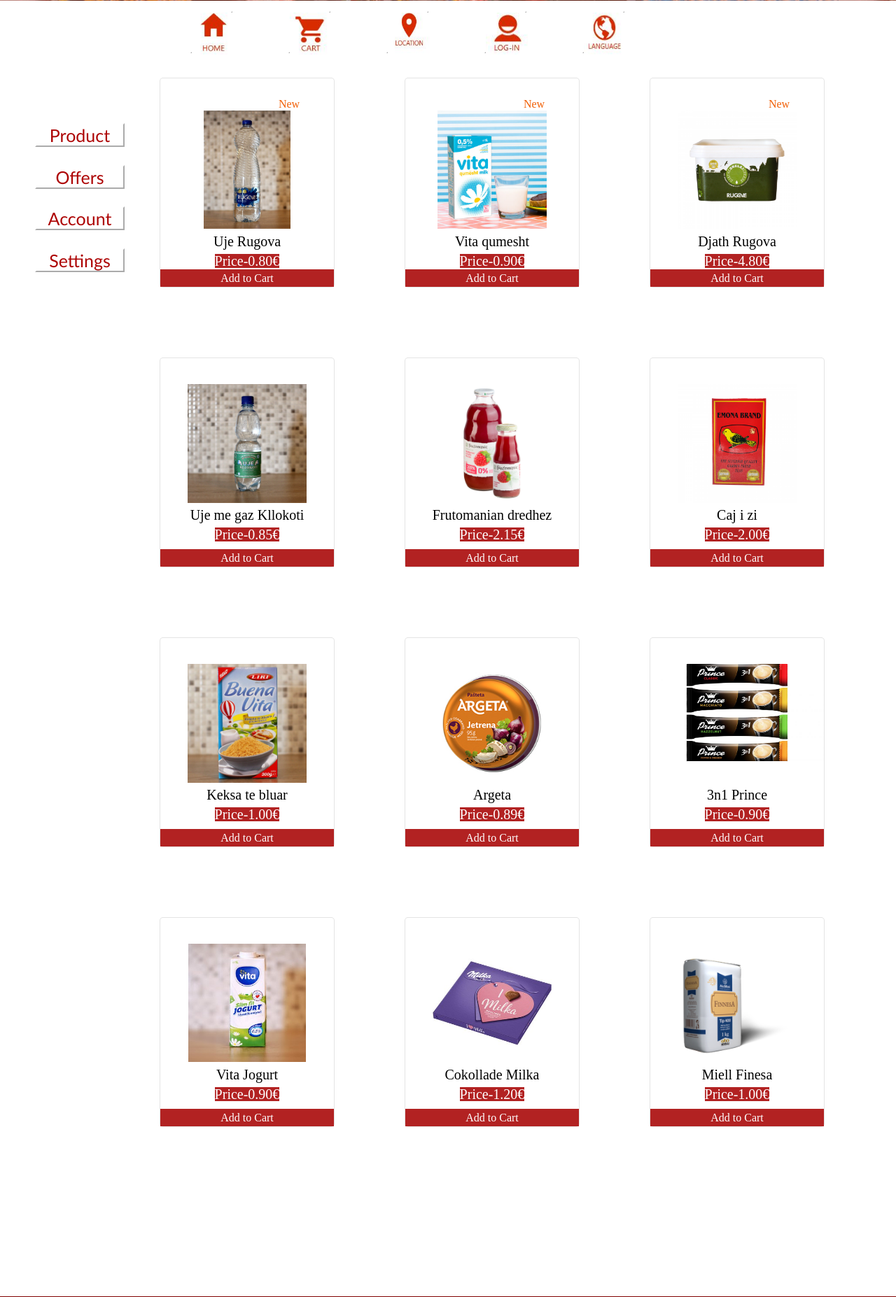
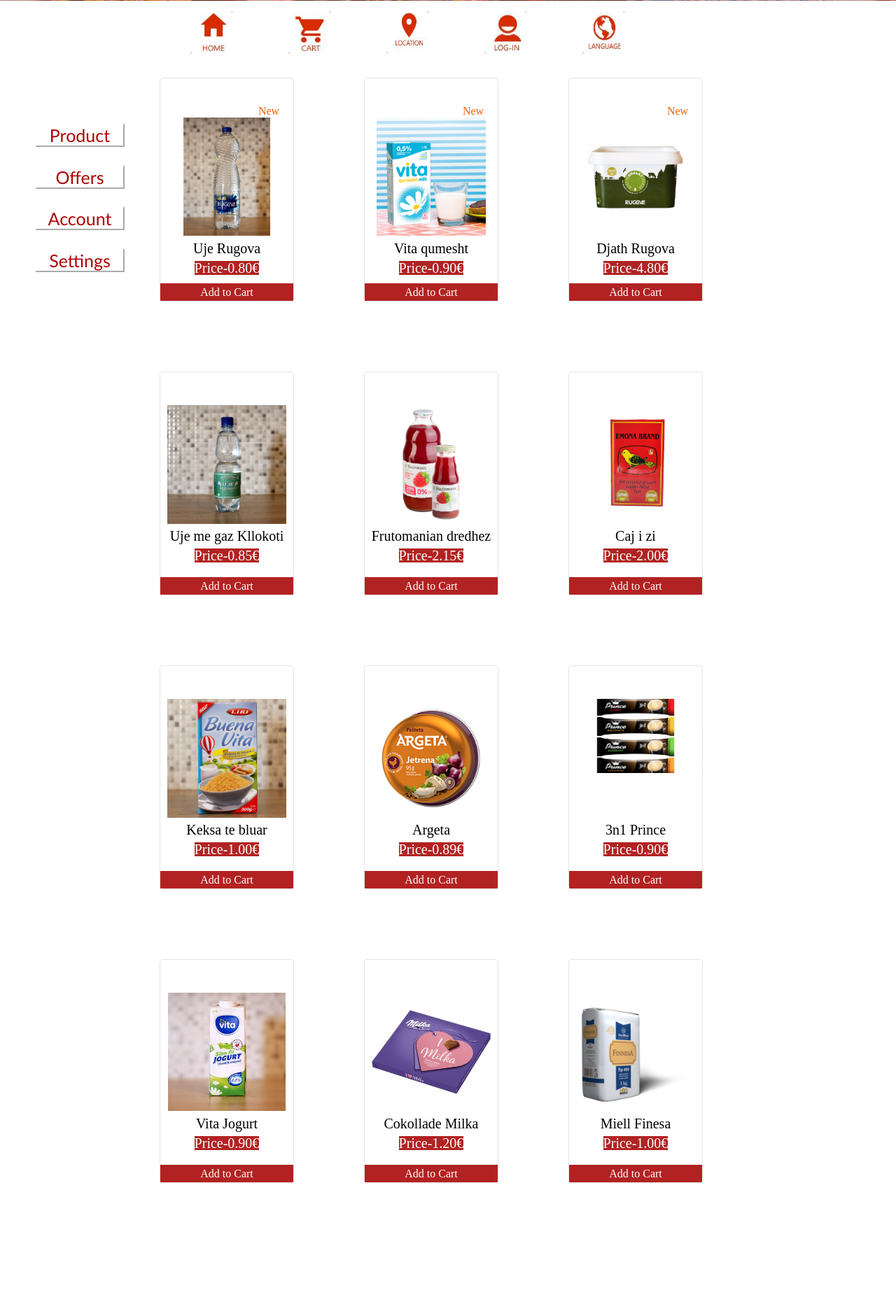
Before and after one commit to ElmendaLushaj/Projekti-Grupor, a PHP site: page /productpage.php in a window 1280 px wide. Shown: the part 319-2173 px from the top of the page at 70% size. Run offline with PHP 8.4, Linux system fonts and the light colour scheme.

Commit message:
Add files via upload

```diff
--- a/aboutus.html
+++ b/aboutus.html
@@ -30,7 +30,7 @@
                         <br> For any ambiguity feel free to contact us.
                     </h4>
                         <div class="textarea">
-                            <h3 style="padding-bottom:1px; padding-left:20%; font-family: 'Lucida Sans', 'Lucida Sans Regular', 'Lucida Grande', 'Lucida Sans Unicode', Geneva, Verdana, sans-serif;"> QUESTION AND CRITIC US</h3>
+                            <h3 style="padding-left:15%; font-family: 'Lucida Sans', 'Lucida Sans Regular', 'Lucida Grande', 'Lucida Sans Unicode', Geneva, Verdana, sans-serif;"> QUESTION AND CRITIC US</h3>
                             <textarea id="area" name="w3review" rows="10" cols="50">
 
                                 </textarea>
@@ -39,7 +39,7 @@
                     </div>
                 </div>
                 <div class="FOTOBox">
-                    <img src="logoja.png" style="width:550px; height:500px;padding-top: 25px; padding-bottom: 25px;">
+                    <img src="logoja.png" style="width:40vw; height:70vh;padding-top: 25px; padding-bottom: 10px;">
 
                 </div>
             </div>
--- a/productstyle.css
+++ b/productstyle.css
@@ -180,8 +180,8 @@
 }
  .slider-box{
      margin: 50px;
-    height: 300px;
-    width: 250px;
+    height: 40vh;
+    width: 15vw;
     position: relative;
     background-color: white;
     border-radius: 5px;
@@ -191,6 +191,7 @@
     align-items: center;
     text-align: center;
     border: 1px solid rgba(187,187,187,0.40);
+
 }
    .slider-box a{
        text-decoration: none;
```
Also changed, not shown: aboutCss.css (+5 -5 lines).
